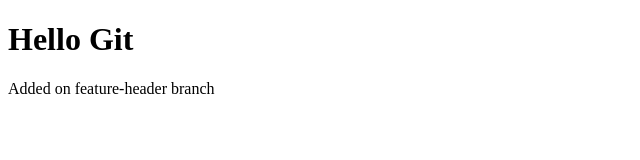
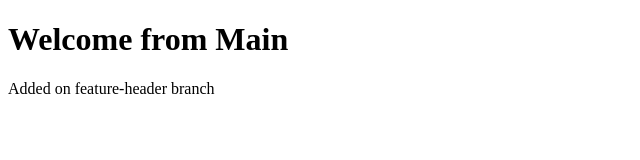
Before and after one commit to nikhilverma56162/devops-git-lab, a plain HTML site: page index.html in a window 1280 px wide. Shown: the whole page, without its empty margins (0-640 px from the left). Drawn offline with Linux system fonts and the light colour scheme.

Commit message:
Change heading on main

```diff
--- a/index.html
+++ b/index.html
@@ -4,7 +4,7 @@
     <title>Lab 1</title>
 </head>
 <body>
-    <h1>Hello Git</h1>
+    <h1>Welcome from Main</h1>
     <p>Added on feature-header branch</p>
 </body>
 </html>
```
